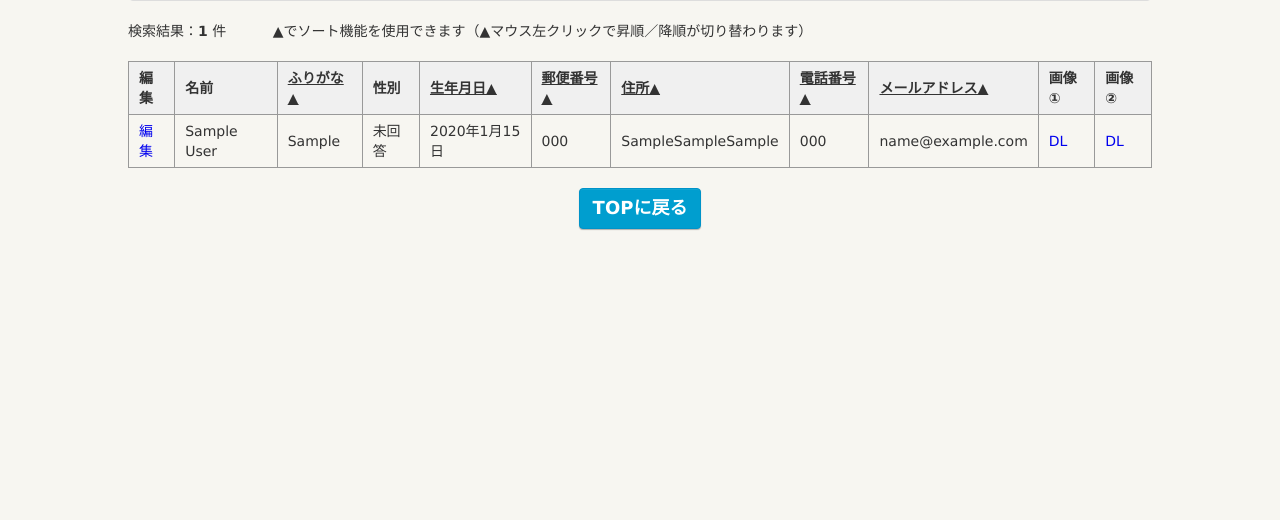
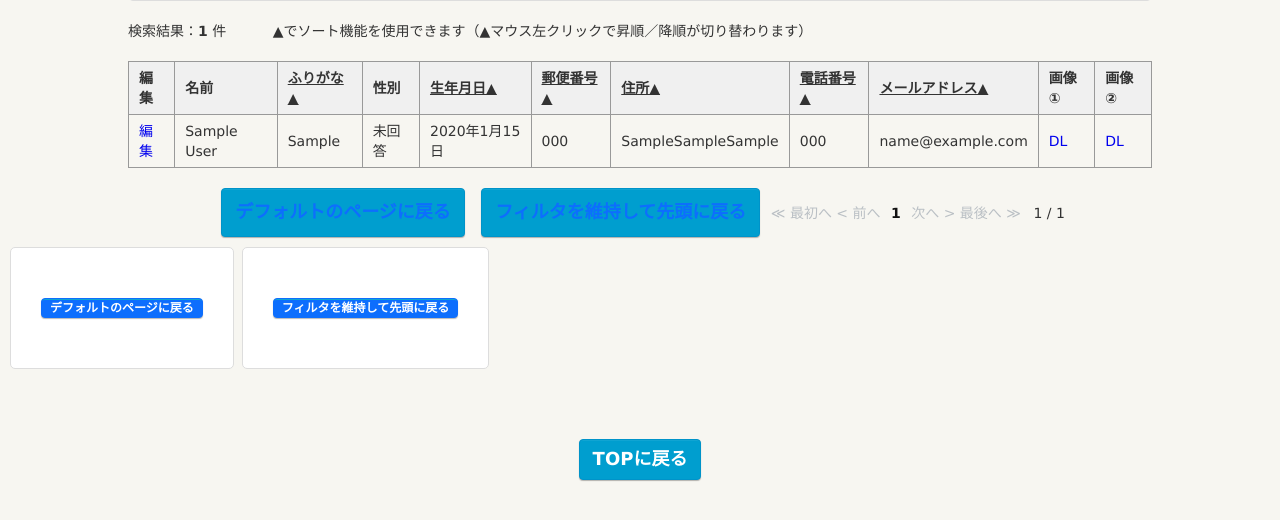
Before and after one commit to proclimb/202505_AP_01_src_2ndminiSystem_kitadate_junichi, a PHP site: page /dashboard.php in a window 1280 px wide. Shown: the part 256-776 px from the top of the page. Run offline with PHP 8.4, Linux system fonts and the light colour scheme; tables that the repository leaves empty or names only in its code hold one stand-in row (values such as "Sample post").

Commit message:
コーディング #43254 表示ページが1ページの場合もページリンクを出す

```diff
--- a/Page.php
+++ b/Page.php
@@ -35,91 +35,93 @@ function getPaginationParams(int $totalCount, int $limit): array
     $offset = ($page - 1) * $limit;
     return [$page, $offset, $totalPages];
 }
+// Page クラスに pagination デフォルト処理を追加
+class Page
+{
 
-/**
- * 3. ページネーションリンクを生成する関数
- *
- * @param int         $currentPage  現在のページ番号
- * @param int         $totalPages   総ページ数
- * @param string      $nameKeyword  検索キーワード
- * @param string|null $sortBy       ソート対象カラム
- * @param string|null $sortOrd      ソート順 ("asc"|"desc")
- * @return string                  HTML の <div class="pagination">…</div> 部分
- */
-function paginationLinks(int $currentPage, int $totalPages, string $nameKeyword, ?string $sortBy, ?string $sortOrd, ?string $genderFlag, ?string $searchPref): string
+    public $page = 1;
+    public $per_page = 20;
+    public $total = 0;
+    public $total_pages = 1;
+
+    public function normalizePagination($pagination)
     {
-    // １度に表示するページ番号の数（例：5）
-    $pageGroupSize = 5;
+        $this->page = isset($pagination['page']) ? max(1, (int)$pagination['page']) : 1;
+        $this->per_page = isset($pagination['per_page']) ? max(1, (int)$pagination['per_page']) : 20;
+        $this->total = isset($pagination['total']) ? max(0, (int)$pagination['total']) : 0;
+        $this->total_pages = max(1, (int)ceil($this->total / $this->per_page));
+
+        return [
+            'page' => $this->page,
+            'per_page' => $this->per_page,
+            'total' => $this->total,
+            'total_pages' => $this->total_pages
+        ];
+    }
+
+    // ページリンク描画メソッド
+    public function renderPaginationHtml($currentPage, $pageGroupSize, $totalPages, $baseParams = [])
+    {
         $html = '';
 
-    // ベースとなる GET パラメータを準備
-    $baseParams = [];
-    if ($nameKeyword !== '') {
-        $baseParams['search_name']   = $nameKeyword;
-        $baseParams['search_submit'] = '検索';
-    }
-    if ($genderFlag !== null && $genderFlag !== '') {
-        $baseParams['search_gender'] = $genderFlag;
-        $baseParams['search_submit'] = '検索';
-    }
-    if ($searchPref !== null && $searchPref !== '') {
-        $baseParams['search_pref'] = $searchPref;
-        $baseParams['search_submit'] = '検索';
-    }
-    if ($sortBy !== null) {
-        $baseParams['sort_by']    = $sortBy;
-        $baseParams['sort_order'] = $sortOrd;
+        $groupStart = (int)(floor(($currentPage - 1) / $pageGroupSize) * $pageGroupSize) + 1;
+        $groupEnd = min($groupStart + $pageGroupSize - 1, $totalPages);
+
+        // 常時表示するアクション群
+        $defaultQs = http_build_query([], '', '&amp;');
+        $html .= '<span class="pager-actions">';
+        $html .= "<a class=\"btn\" href=\"dashboard.php?$defaultQs\">デフォルトのページに戻る</a> ";
+
+        $keepParams = array_merge($baseParams, ['page' => 1]);
+        $keepQs = http_build_query($keepParams, '', '&amp;');
+        $html .= "<a class=\"btn primary\" href=\"dashboard.php?$keepQs\">フィルタを維持して先頭に戻る</a>";
+        $html .= '</span> ';
+
+        // 「最初へ」
+        if ($currentPage > 1) {
+            $qs = http_build_query(array_merge($baseParams, ['page' => 1]), '', '&amp;');
+            $html .= "<a href=\"dashboard.php?$qs\">≪ 最初へ</a> ";
+        } else {
+            $html .= "<span class=\"disabled\" aria-disabled=\"true\">≪ 最初へ</span> ";
         }
 
-    // グループ単位での開始ページ & 終了ページを計算
-    $groupStart = (int)(floor(($currentPage - 1) / $pageGroupSize) * $pageGroupSize) + 1;
-    $groupEnd   = min($groupStart + $pageGroupSize - 1, $totalPages);
-
-    // 「最初へ」リンク（現在ページ > 1 のときのみ表示）
+        // 「前へ」
         if ($currentPage > 1) {
-        $firstParams = array_merge($baseParams, ['page' => 1]);
-        $qs = http_build_query($firstParams, '', '&amp;');
-        $html .= "<a href=\"dashboard.php?$qs\">≪ 最初へ</a> ";
+            $qs = http_build_query(array_merge($baseParams, ['page' => $currentPage - 1]), '', '&amp;');
+            $html .= "<a href=\"dashboard.php?$qs\">&lt; 前へ</a> ";
+        } else {
+            $html .= "<span class=\"disabled\" aria-disabled=\"true\">&lt; 前へ</span> ";
         }
 
-    // 「前へ」リンク（現在ページ > 1 のときのみ表示）
-    if ($currentPage > 1) {
-        $prevParams = array_merge($baseParams, ['page' => $currentPage - 1]);
-        $qs = http_build_query($prevParams, '', '&amp;');
-        $html .= "<a href=\"dashboard.php?$qs\">&lt; 前へ</a> ";
-    }
-
-    // グループ内のページ番号リンク
+        // グループ内ページ番号
         for ($p = $groupStart; $p <= $groupEnd; $p++) {
             if ($p === $currentPage) {
-            // カレントページは <strong> で強調
-            $html .= "<strong>$p</strong> ";
+                $html .= "<strong>" . htmlspecialchars((string)$p, ENT_QUOTES, 'UTF-8') . "</strong> ";
             } else {
-            $linkParams = array_merge($baseParams, ['page' => $p]);
-            $qs = http_build_query($linkParams, '', '&amp;');
-            $html .= "<a href=\"dashboard.php?$qs\">$p</a> ";
+                $qs = http_build_query(array_merge($baseParams, ['page' => $p]), '', '&amp;');
+                $html .= "<a href=\"dashboard.php?$qs\">" . htmlspecialchars((string)$p, ENT_QUOTES, 'UTF-8') . "</a> ";
             }
         }
 
-    // 「次へ」リンク（現在ページ < 総ページ数 のときのみ表示）
+        // 「次へ」
         if ($currentPage < $totalPages) {
-        $nextParams = array_merge($baseParams, ['page' => $currentPage + 1]);
-        $qs = http_build_query($nextParams, '', '&amp;');
-        $html .= "<a href=\"dashboard.php?$qs\">次へ &gt;</a>";
+            $qs = http_build_query(array_merge($baseParams, ['page' => $currentPage + 1]), '', '&amp;');
+            $html .= "<a href=\"dashboard.php?$qs\">次へ &gt;</a> ";
+        } else {
+            $html .= "<span class=\"disabled\" aria-disabled=\"true\">次へ &gt;</span> ";
         }
 
-    // 「最後へ」リンク（現在ページ < 総ページ数 のときのみ表示）
+        // 「最後へ」
         if ($currentPage < $totalPages) {
-        $lastParams = array_merge($baseParams, ['page' => $totalPages]);
-        $qs = http_build_query($lastParams, '', '&amp;');
+            $qs = http_build_query(array_merge($baseParams, ['page' => $totalPages]), '', '&amp;');
             $html .= "<a href=\"dashboard.php?$qs\">最後へ ≫</a>";
+        } else {
+            $html .= "<span class=\"disabled\" aria-disabled=\"true\">最後へ ≫</span>";
         }
 
-    // 総ページ数が1以下（＝ページ遷移不要）なら空文字を返す
-    if ($totalPages <= 1) {
-        return '';
+        // ページ情報表示（常時）
+        $html .= ' <span class="pager-info">' . htmlspecialchars("{$currentPage} / {$totalPages}", ENT_QUOTES, 'UTF-8') . '</span>';
+
+        return "<div class=\"pagination\">$html</div>";
     }
-
-    // HTML を <div> で囲んで返す
-    return "<div class=\"pagination\" style=\"width:80%; margin: 10px auto; text-align:center;\">$html</div>";
 }
--- a/User.php
+++ b/User.php
@@ -168,6 +168,7 @@ class User
      */
     public function countUsersWithKeyword(?string $nameKeyword, ?string $genderFlag = null, ?string $searchPref = null): int
     {
+        error_log("★countUsersWithKeyword 実行確認");
         $sql = "SELECT COUNT(*) AS cnt
               FROM user_base u
               LEFT JOIN user_addresses a ON u.id = a.user_id
@@ -197,8 +198,8 @@ class User
         }
 
         if ($searchPref !== null && $searchPref !== '') {
-            $sql .= " AND a.prefecture = :pref";
-            $params[':pref'] = $searchPref;
+            $sql .= " AND a.prefecture = :prefecture";
+            $params[':prefecture'] = $searchPref;
         }
 
         $stmt = $this->pdo->prepare($sql);
@@ -279,10 +280,13 @@ class User
             $sql .= " AND u.gender_flag = :gender ";
             $params[':gender'] = $genderFlag;
         }
-        if ($searchPref !== '') {
+        if ($searchPref !== null && $searchPref !== '') {
             $sql .= " AND a.prefecture = :prefecture ";
             $params[':prefecture'] = $searchPref;
         }
+        error_log("★countUsersWithKeyword 実行確認");
+        error_log("★SQL: " . $sql);
+        error_log("★Params: " . print_r($params, true));
 
         // (2) ソート 条件追加
         //    allowed: kana, postal_code, email, tel, birth_date, address
--- a/dashboard.php
+++ b/dashboard.php
@@ -1,23 +1,4 @@
 <?php
-
-/**
- * ダッシュボード画面
- *
- * ** ダッシュボード画面は、TOPから遷移してきます
- *
- * ** ダッシュボードで行う処理は以下です
- * ** 1.DB接続情報、クラス定義をそれぞれのファイルから読み込む
- * ** 2.ユーザ情報を取得する
- * **   1.Userクラスをインスタスタンス化する
- * **     ＊User(設計図)に$user(実体)を付ける
- * **   2.メソッドを実行しユーザー情報を取得する
- * **     ＊システム開発演習Ⅰで、キーワード検索機能は実装しない
- * ** 3.html を描画
- * **   DBから取得した結果を <table>タグを使用して表示しています
- * **   $result が、0件の場合は、表を表示しない
- * **   ユーザ情報が有る場合は、foreach を使用して検索結果をします
- * **   編集のリンクに関しては、idの値をURLに設定してGET送信で「更新・削除」へidを渡します
- */
 
 //  1.DB接続情報、クラス定義の読み込み
 require_once 'Db.php';
@@ -26,43 +7,30 @@ require_once 'Sort.php';      // ソート関連の処理と sortLink() 関数
 require_once 'Page.php';      // ページネーション関連の処理と paginationLinks() 関数を定義
 
 // ---------------------------------------------
-// 1. リクエストパラメータ取得・初期化
+// 1. リクエストパラメータ取得・初期化（POST対応）
 // ---------------------------------------------
-$nameKeyword = '';
-$genderFlag  = '';
-$searchPref  = '';
-$sortBy      = $sortBy  ?? null;  // sort.php でセット済み
-$sortOrd     = $sortOrd ?? 'asc'; // sort.php でセット済み
-$page        = $page    ?? 1;     // page.php でセット済み
+$request = $_SERVER['REQUEST_METHOD'] === 'POST' ? $_POST : $_GET;
+
+$nameKeyword = trim($request['search_name'] ?? '');
+$genderFlag  = trim($request['search_gender'] ?? '');
+$searchPref  = trim($request['search_pref'] ?? '');
+$sortBy      = $request['sort_by'] ?? null;
+$sortOrd     = $request['sort_order'] ?? 'asc';
+$page        = isset($request['page']) && is_numeric($request['page']) ? (int)$request['page'] : 1;
+
 
 // 検索フォームで「検索」ボタンが押された場合
-if ($_SERVER['REQUEST_METHOD'] === 'GET' && isset($_GET['search_submit'])) {
-    $nameKeyword = trim($_GET['search_name'] ?? '');
-    $genderFlag  = trim($_GET['search_gender'] ?? '');
-    $searchPref = trim($_GET['search_pref'] ?? '');
-    // 検索時は常に1ページ目、ソートもリセット
-    $sortBy  = $_GET['sort_by'] ?? null;
-    $sortOrd = $_GET['sort_order'] ?? 'asc';
-    $page = isset($_GET['page']) && is_numeric($_GET['page']) ? (int)$_GET['page'] : 1;
-} else {
-    // 検索キーがある場合のみ受け取る
-    $nameKeyword = trim($_GET['search_name'] ?? '');
-    $genderFlag = trim($_GET['search_gender'] ?? '');
-    $searchPref = trim($_GET['search_pref'] ?? '');
-    $page       = isset($_GET['page']) && is_numeric($_GET['page']) ? (int)$_GET['page'] : 1;
-    $sortBy     = $_GET['sort_by'] ?? null;
-    $sortOrd    = $_GET['sort_order'] ?? 'asc';
-    // ソートとページは sort.php / page.php により既にセット済み
-}
 
 // ---------------------------------------------
 // 2. ページネーション用定数・総件数数取得
 // ---------------------------------------------
 $userModel  = new User($pdo);
+// 1ページあたりの表示件数
+$limit = 10;
+
+// 総件数を取得（検索条件に基づく）
 $totalCount = $userModel->countUsersWithKeyword($nameKeyword, $genderFlag, $searchPref);
 
-// 1ページあたりの表示件数
-$limit = 10;
 
 // ページネーション用パラメータを取得 (update $page, $offset, $totalPages)
 list($page, $offset, $totalPages) = getPaginationParams($totalCount, $limit);
@@ -70,6 +38,7 @@ list($page, $offset, $totalPages) = getPaginationParams($totalCount, $limit);
 // ---------------------------------------------
 // 3. 実際のユーザー一覧を取得
 // ---------------------------------------------
+
 $users = $userModel->fetchUsersWithKeyword(
     $nameKeyword,
     $sortBy,
@@ -133,7 +102,7 @@ $users = $userModel->fetchUsersWithKeyword(
     <div>
         <h2>ダッシュボード</h2>
     </div>
-    <form method="get" action="dashboard.php" class="name-search-form" style="width:80%; margin: 20px auto; display: flex; align-items: center; gap: 20px;">
+    <form method="POST" action="dashboard.php" class="name-search-form" style="width:80%; margin: 20px auto; display: flex; align-items: center; gap: 20px;">
         <!-- 名前検索 -->
         <label for="search_name">名前で検索：</label>
         <input
@@ -261,13 +230,57 @@ $users = $userModel->fetchUsersWithKeyword(
         <?php endif; ?>
     </table>
 
-    <!-- 7. ページネーション -->
-    <?= paginationLinks($page, $totalPages, $nameKeyword, $sortBy, $sortOrd, $genderFlag, $searchPref) ?>
+    <div class="pagination-wrapper">
+        <div class="pagination-links">
+            <!-- ページリンクのHTML（例：<< 最初へ < 前へ ...） -->
+            <!-- 7. ページネーション -->
+            <?php
+            $pageObj = new Page();
+            $pagination = $pageObj->normalizePagination([
+                'page' => $page,
+                'per_page' => $limit,
+                'total' => $totalCount
+            ]);
 
-    <!-- 8. 「TOPに戻る」ボタン -->
-    <a href="index.php">
-        <button type="button">TOPに戻る</button>
-    </a>
+            echo $pageObj->renderPaginationHtml(
+                $pagination['page'],
+                10,
+                $pagination['total_pages'],
+                [
+                    'search_name'   => $nameKeyword,
+                    'search_gender' => $genderFlag,
+                    'search_pref'   => $searchPref,
+                    'search_submit' => '検索',
+                    'sort_by'       => $sortBy,
+                    'sort_order'    => $sortOrd
+                ],
+                'post'
+            );
+            ?>
+
+            <!-- ページリンクのすぐ右にボタン群を配置 -->
+            <div class="pager-actions-right">
+                <form method="post" action="dashboard.php" style="display:inline;">
+                    <input type="hidden" name="page" value="1">
+                    <button type="submit" class="btn small">デフォルトのページに戻る</button>
+                </form>
+
+                <form method="post" action="dashboard.php" style="display:inline;">
+                    <input type="hidden" name="search_name" value="<?= htmlspecialchars($nameKeyword, ENT_QUOTES) ?>">
+                    <input type="hidden" name="search_gender" value="<?= htmlspecialchars($genderFlag, ENT_QUOTES) ?>">
+                    <input type="hidden" name="search_pref" value="<?= htmlspecialchars($searchPref, ENT_QUOTES) ?>">
+                    <input type="hidden" name="sort_by" value="<?= htmlspecialchars($sortBy, ENT_QUOTES) ?>">
+                    <input type="hidden" name="sort_order" value="<?= htmlspecialchars($sortOrd, ENT_QUOTES) ?>">
+                    <input type="hidden" name="page" value="1">
+                    <button type="submit" class="btn small">フィルタを維持して先頭に戻る</button>
+                </form>
+            </div>
+        </div>
+
+        <!-- 8. 「TOPに戻る」ボタン -->
+        <a href="index.php">
+            <button type="button">TOPに戻る</button>
+        </a>
 </body>
 
 </html>
--- a/style_new.css
+++ b/style_new.css
@@ -378,7 +378,7 @@ button {
     border-radius: 4px;
     line-height: 1;
     text-align: center;
-    vertical-align: middle;
+    ;
     white-space: nowrap;
     border: 1px solid #0093c9;
     color: #ffffff;
@@ -438,6 +438,7 @@ textarea+div {
 }
 
 .birth-selects {
+    vertical-align: middle;
     display: flex;
     gap: 0px;
     padding: 0px 10px;
@@ -688,6 +689,104 @@ input.readonly-field[type="text"] {
     color: #007ea8;
 }
 
+/* ページネーション全体のレイアウト */
+.pagination {
+    width: 80%;
+    margin: 20px auto;
+    text-align: center;
+    font-family: inherit;
+}
+
+/* ページ番号リンク */
+.pagination a {
+    color: #0d6efd;
+    text-decoration: none;
+    margin: 0 6px;
+}
+
+/* 現在ページの強調表示 */
+.pagination strong {
+    font-weight: bold;
+    margin: 0 6px;
+    color: #111;
+}
+
+/* ページ情報（例: 3 / 7） */
+.pagination .pager-info {
+    color: #333;
+    margin-left: 8px;
+}
+
+/* 無効化されたリンクの見た目と操作不可 */
+.pagination .disabled,
+.pagination a.disabled {
+    color: #9aa3ad;
+    pointer-events: none;
+    cursor: default;
+    opacity: 0.65;
+    text-decoration: none;
+    border: none;
+    background: transparent;
+}
+
+/* フォーカス時のアクセシビリティ強化 */
+.pagination a:focus,
+.pagination .pager-actions .btn:focus {
+    outline: 3px solid rgba(13, 110, 253, 0.18);
+    outline-offset: 2px;
+}
+
+/* モバイル対応：折り返しとサイズ調整 */
+@media (max-width: 520px) {
+    .pagination {
+        font-size: 13px;
+    }
+}
+
+.pagination-links {
+    flex-grow: 1;
+}
+
+.pagination-buttons {
+    display: flex;
+    gap: 12px;
+    margin-left: 40px;
+    /* ページリンクとの間隔 */
+}
+
+.pagination-buttons button {
+    padding: 6px 14px;
+    font-size: 14px;
+    background-color: #0078D4;
+    color: white;
+    border: none;
+    border-radius: 4px;
+    cursor: pointer;
+}
+
+.pagination-buttons button:hover {
+    background-color: #005A9E;
+}
+
+.pager-actions-right {
+    display: flex;
+    align-items: center;
+    justify-content: flex-start;
+    margin-top: -10px;
+    margin-left: 10px;
+    gap: 8px;
+}
+
+.btn.small {
+    background: #0d6efd;
+    color: #fff;
+    border: 1px solid #0d6efd;
+    padding: 3px 8px;
+    font-size: 12px;
+    border-radius: 4px;
+    cursor: pointer;
+}
+
 /* -------------------------------------------------------------------
    ↑ ここまで変更・追加箇所
    ------------------------------------------------------------------- */
```
Also changed, not shown: Page copy.php (added, +125 -0 lines). Lines whose indentation alone changed are shown as unchanged.
